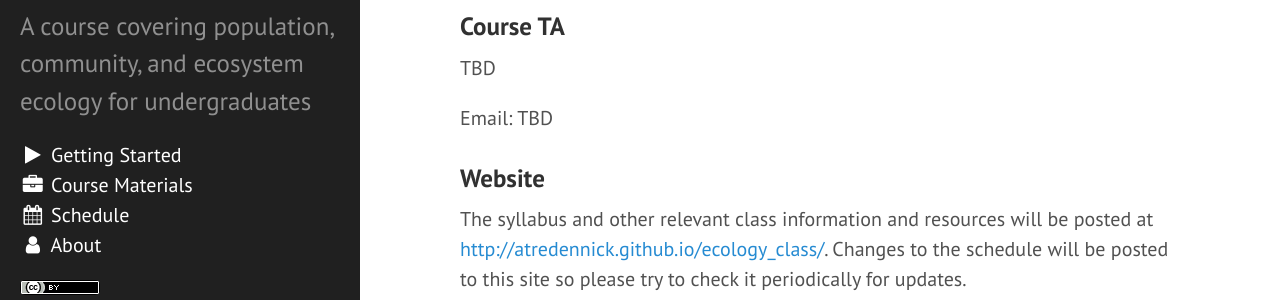
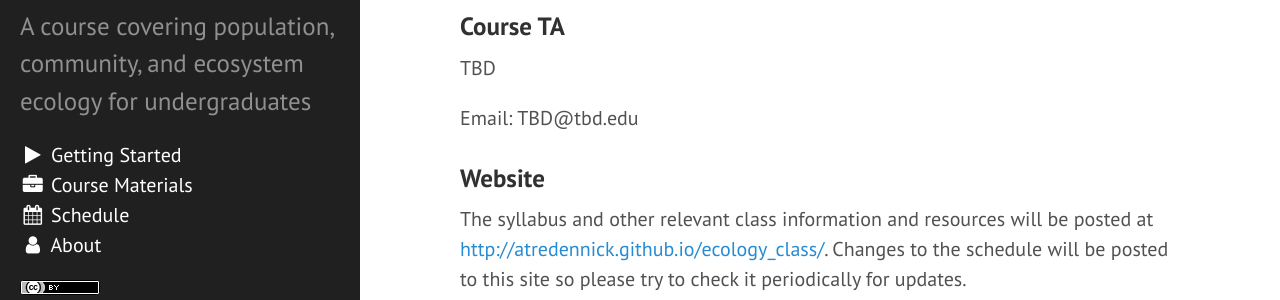
Before and after one commit to atredennick/ecology_class, a Jekyll site: the page built from syllabus.md, in a window 1280 px wide and 900 px high, scrolled down 847 px. Shown: the part 155-455 px from the top of the window. Built offline with Jekyll 4.4.1, drawn with Linux system fonts in a browser that asks for light colours; nearby versions of some CDN libraries.

```diff
--- a/syllabus.md
+++ b/syllabus.md
@@ -12,7 +12,7 @@
            'Fridays, 11:45-1:40']
 office_hours: Thursdays 3-4 pm, or by appointment
 TA: TBD
-TA_email: TBD
+TA_email: TBD@tbd.edu
 ---
 
 ## {{ site.title }}
```
Also changed, not shown: public/favicon.ico.
